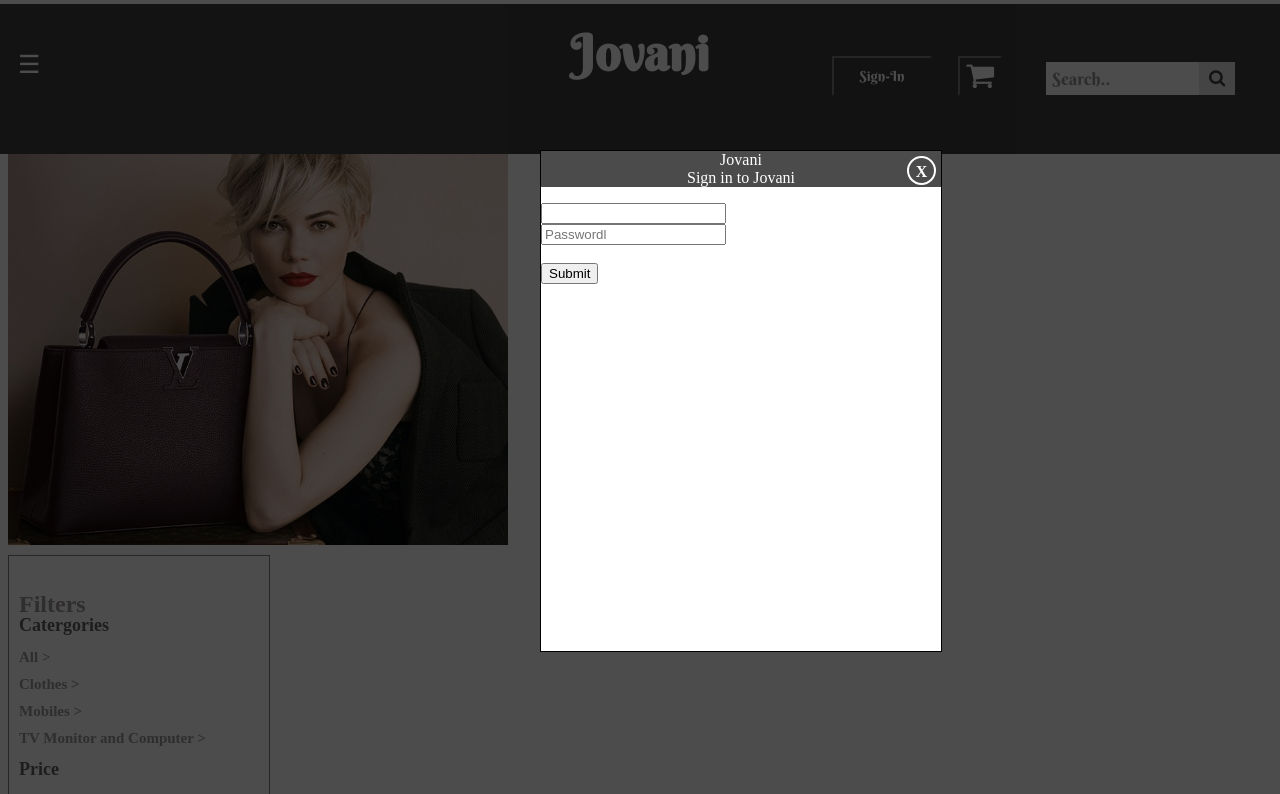
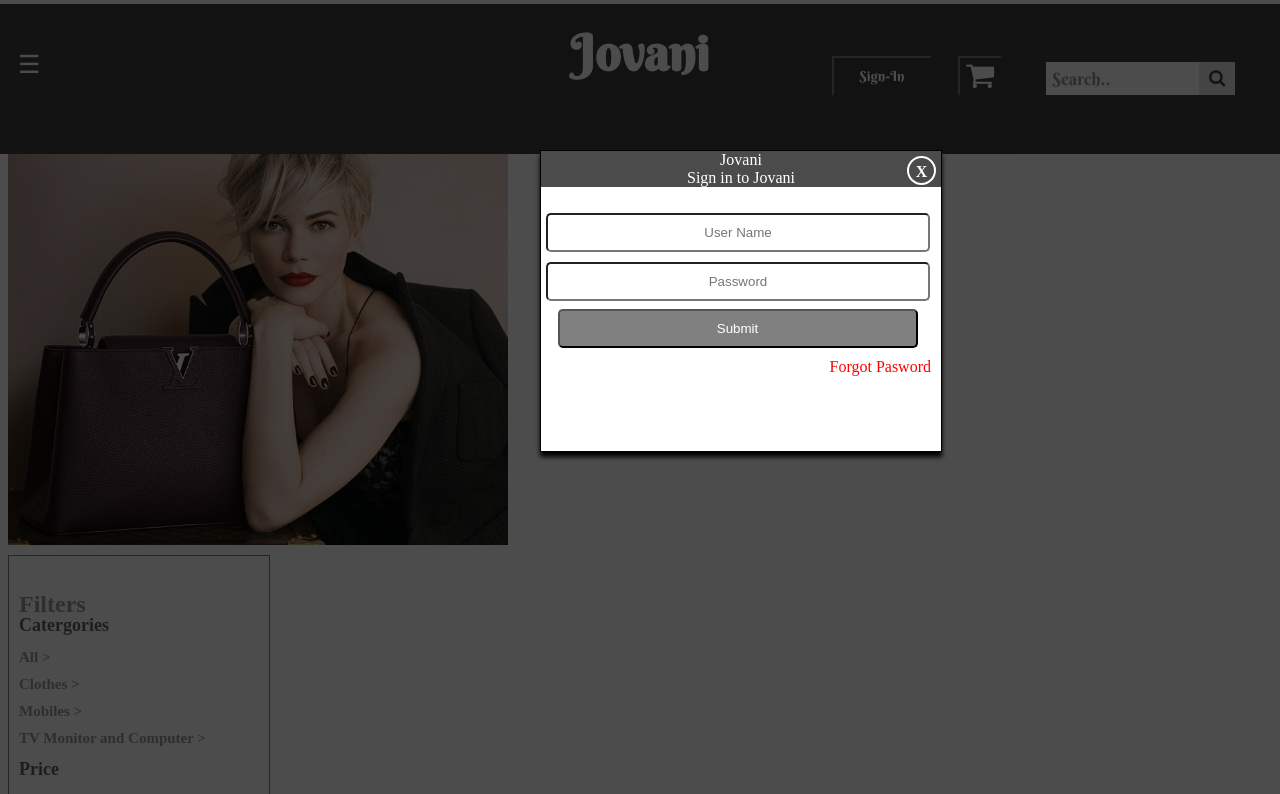
Before and after one commit to jove5/ecommerce, a plain HTML site: page header1.html in a window 1280 px wide. Both pictures are taken after a click on the button "Sign-In". Shown: the top 794 px of the page. Drawn offline with nearby package versions, Linux system fonts and the light colour scheme.

Commit message:
fixed sign form
fixed

```diff
--- a/header1.html
+++ b/header1.html
@@ -34,7 +34,7 @@
 			</div>
 		</div> <!-- Close side navigation bar-->
 
-			<div id="signBg"> <!-- Sign In Form -->
+				<div id="signBg"> <!-- Sign In Form -->
 		<div id="signForm">
 				<p id="signHead">
 					Jovani<br/> Sign in to Jovani
@@ -45,15 +45,16 @@
 					X
 				</p>
 			</div>
-			<input type="text" id="myText" value=""> <br/>
+			<input type="text" id="myText" value="" placeholder="User Name"> <br/>
 			<form>
 
-				<input type="text" name="password" placeholder="Passwordl"><br/>
+				<input type="text" name="password" placeholder="Password"><br/>
 
 			</form><br/>
-			<input type="submit"  onclick="closeSign(), submitSign()">
+			<input id="subButton"type="submit"  onclick="submitSign()">
+			<a href="#" id="forgotPasword">Forgot Pasword</a>
 	</div>
-</div> <!-- ending sign in form-->
+</div> <!-- end of sign in form -->
 
 		<div class"slideShow" style="max-width:500px">
 			<img class="slidePic" src="images/handBags.jpg" style="width:100%">
--- a/styleSheet.css
+++ b/styleSheet.css
@@ -39,14 +39,29 @@ body {
 #signForm{
 	position: absolute;
 	width: 400px;
-	height: 500px;
+	height: 300px;
 	border: 1px solid black;
 	background-color: white;
 	top:50%;
 	left:50%;
+
 	margin-top: -250px;
 	margin-left: -100px;
+	box-shadow: 0 5px 5px 0px black	;
 
+}
+#signForm input{
+	margin:10px 0 0 5px;
+	padding: 10px;
+	width:90%;
+	border-radius: 5px;
+	text-align: center;
+}
+#subButton{
+	margin: -10px 0 0 16.5px !important;
+	background-color: gray;
+	color:white;
+	cursor: pointer;
 }
 #closeB{
 	position: absolute;
@@ -72,6 +87,17 @@ body {
 	text-align: center;
 	margin-top: 0px;
 }
+#forgotPasword{
+	color:red;
+	text-decoration: none;
+	text-align: center;
+	float:right;
+	margin:10px;
+}
+/*#userName{
+	color:white;
+	z-index: 2;
+}*/
 .buy{
   background: #ff9900;
   background-image: -webkit-linear-gradient(top, #ff9900, #b8782b);
```
